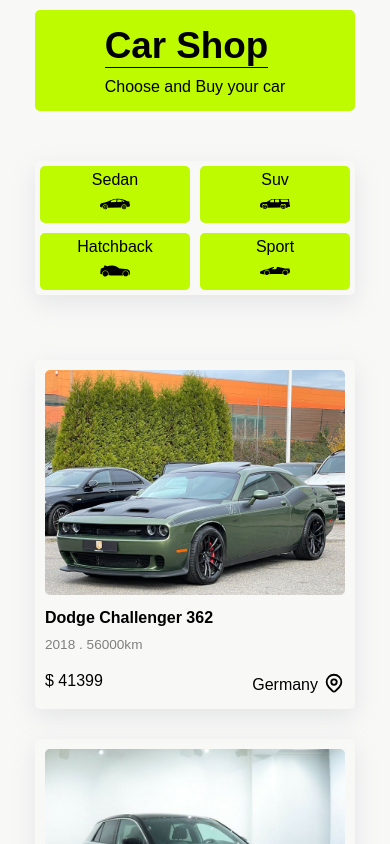
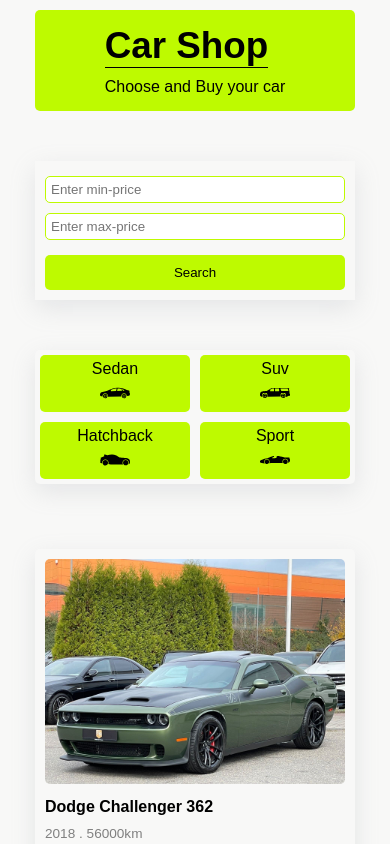
Before and after one commit to MohammadAliPk/Car-Shop, a Next.js app: page /cars in a window 390 px wide. Shown: the top 844 px of the page. Built offline with nearby package versions, Linux system fonts and the light colour scheme.

Commit message:
Price filtering added to the project

```diff
--- /dev/null
+++ b/components/module/SearchBar.js
@@ -0,0 +1,31 @@
+import React, { useState } from 'react';
+
+import { useRouter } from "next/router";
+
+// styles
+import styles from './SearchBar.module.css'
+
+const SearchBar = () => {
+    const router = useRouter();
+
+    const [min, setMin] = useState();
+    const [max, setMax] = useState();
+    const searchHandler = () => {
+        if (min && max) {
+            router.push(`/filter/${min}/${max}`)
+        } else {
+            alert("Please enter min and max values")
+        }
+    };
+    return (
+        <div className={styles.container}>
+            <div>
+                <input placeholder='Enter min-price' onChange={e => setMin(e.target.value)} value={min} />
+                <input placeholder='Enter max-price' onChange={e => setMax(e.target.value)} value={max} />
+            </div>
+            <button onClick={searchHandler}>Search</button>
+        </div>
+    );
+};
+
+export default SearchBar;
--- /dev/null
+++ b/components/module/SearchBar.module.css
@@ -0,0 +1,48 @@
+.container {
+    box-shadow: rgba(149, 157, 165, 0.2) 0px 8px 24px;
+    width: 440px;
+    margin: 50px auto;
+    padding: 5px;
+    display: flex;
+    justify-content: space-between;
+}
+
+.container div {
+    display: flex;
+    flex-direction: column;
+    width: 100%;
+}
+
+.container input {
+    border: 1px solid #befa00;
+    border-radius: 5px;
+    padding: 5px;
+    margin: 5px 0;
+}
+
+.container button {
+    margin: 5px 0;
+    background-color: #befa00;
+    border: none;
+    padding: 10px;
+    border-radius: 5px;
+    cursor: pointer;
+    margin-left: 10px;
+}
+
+@media (max-width: 600px) {
+    .container {
+        width: 320px;
+        flex-wrap: wrap;
+        justify-content: center;
+    }
+
+    .container button {
+        width: 100%;
+        margin: 5px;
+    }
+
+    .container div {
+        margin: 5px;
+    }
+}
--- a/pages/cars/index.js
+++ b/pages/cars/index.js
@@ -5,10 +5,12 @@
 import carsData from '../../data/carsdata';
 import CarsPage from '../../components/templates/CarsPage';
 import Categories from '../../components/module/Categories';
+import SearchBar from '../../components/module/SearchBar';
 
 const Details = () => {
     return (
         <div>
+            <SearchBar />
             <Categories />
             <CarsPage data={carsData} />
         </div>
```
Also changed, not shown: pages/filter/[...slug].js (added, +24 -0 lines).
